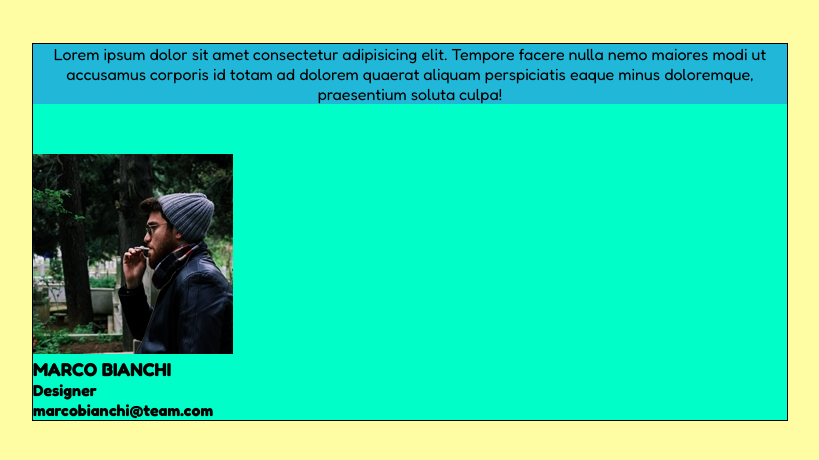
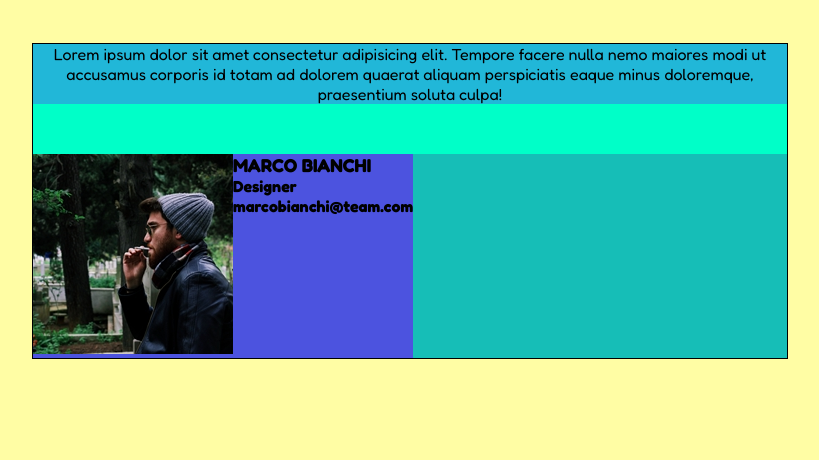
Before and after one commit to Gerardo-Riccio/Flex-Cards, a plain HTML site: page index.html in a window 1280 px wide. Shown: the part 106-566 px from the top of the page, without its empty margins (230-1049 px from the left). Drawn offline with Linux system fonts and the light colour scheme.

Commit message:
add: container CSS

```diff
--- a/css/style.css
+++ b/css/style.css
@@ -56,13 +56,18 @@ p {
 
 
 
-.container-contact {
+.container-contacts {
+    background-color: rgba(78, 26, 138, 0.281);
     display: flex;
-
 }
 
 
-/* .container1 {
+.container-contacts .contact {
+    background-color: rgba(119, 0, 255, 0.562);
     display: flex;
 }
- */
+
+
+/* .container-photo, .container-info {
+    display: flex;
+} */
--- a/index.html
+++ b/index.html
@@ -20,13 +20,24 @@
     <!-- corpo di pagina -->
     <main>
         <p>Lorem ipsum dolor sit amet consectetur adipisicing elit. Tempore facere nulla nemo maiores modi ut accusamus corporis id totam ad dolorem quaerat aliquam perspiciatis eaque minus doloremque, praesentium soluta culpa!</p>
-        <div class="container-contact">
-            <div class="container1">
-                <img src="img/male1.png" alt="immagine-profilo">
-                <h3 class="nome-cognome">MARCO BIANCHI</h3>
-                <h4 class="professione">Designer</h4>
-                <h4 class="email">marcobianchi@team.com</h4>
+        <div class="container-contacts">
+            <div class="contact contact-1">
+                <div class="container-photo">
+                    <img src="img/male1.png" alt="immagine-profilo">
+                </div>
+                <div class="container-info">
+                    <h3 class="nome-cognome">MARCO BIANCHI</h3>
+                    <h4 class="professione">Designer</h4>
+                    <h4 class="email">marcobianchi@team.com</h4>
+                </div>
             </div>
+
+
+
+
+
+
+
             <div class="container2"></div>
             <div class="container3"></div>
 
```
